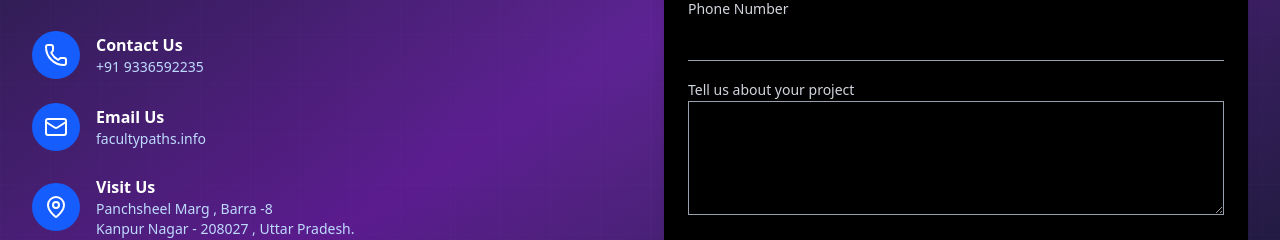
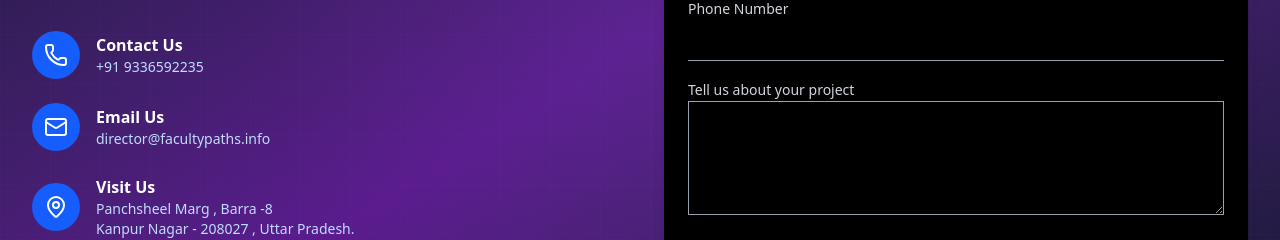
Before and after one commit to iamshobhxt/FacultyPaths, a React (Vite) app: page / in a window 1280 px wide. Shown: the part 4740-4980 px from the top of the page. Built offline with nearby package versions, Linux system fonts and the light colour scheme.

Commit message:
updated backend file

```diff
--- a/src/Components/Home/ContactSection.jsx
+++ b/src/Components/Home/ContactSection.jsx
@@ -140,7 +140,7 @@ function ContactSection() {
               <ContactInfo
                 icon={Mail}
                 title="Email Us"
-                detail="facultypaths.info"
+                detail="director@facultypaths.info"
               />
               <ContactInfo
                 icon={MapPin}
```
Also changed, not shown: 1 other file (tests, documents, lock files or other folders).
